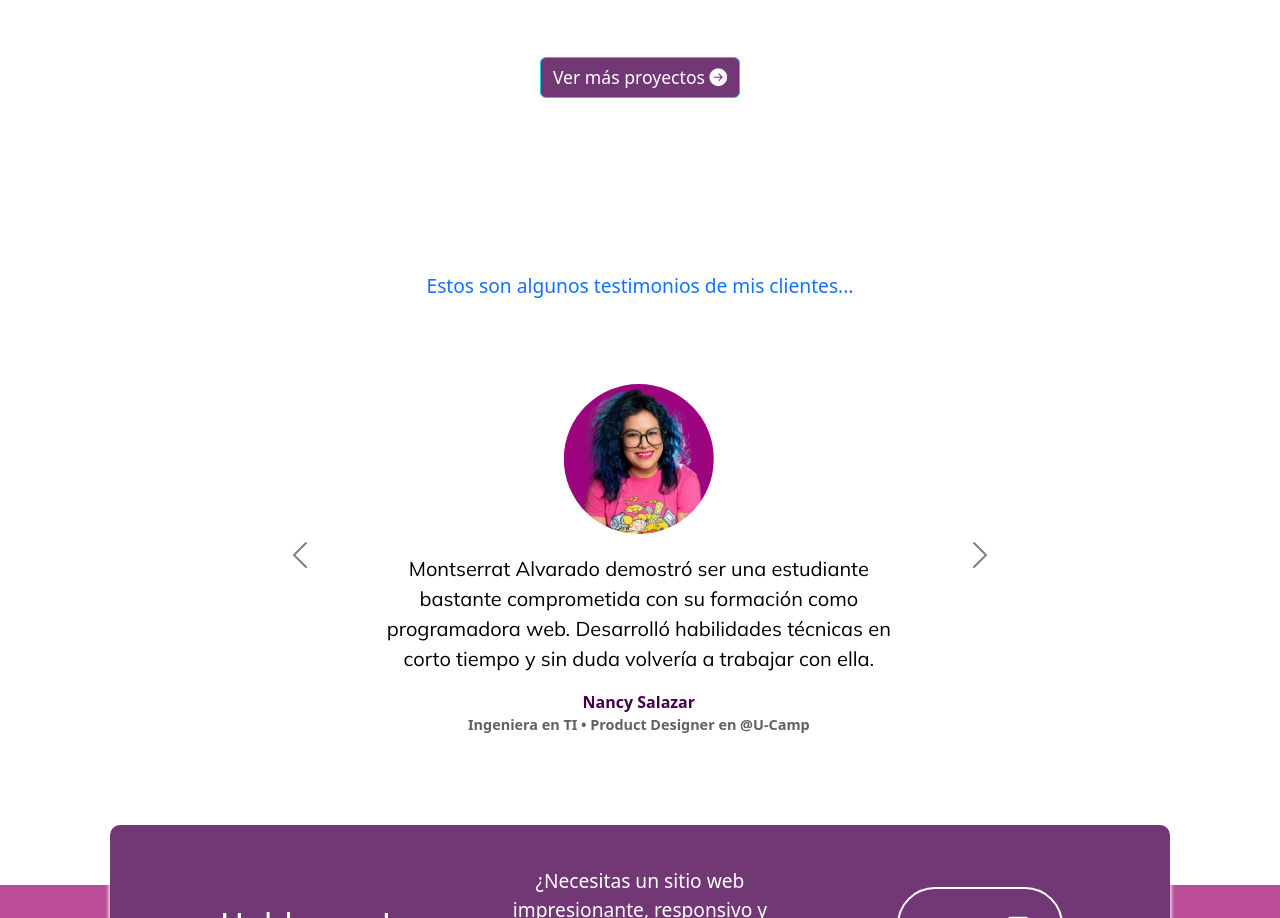
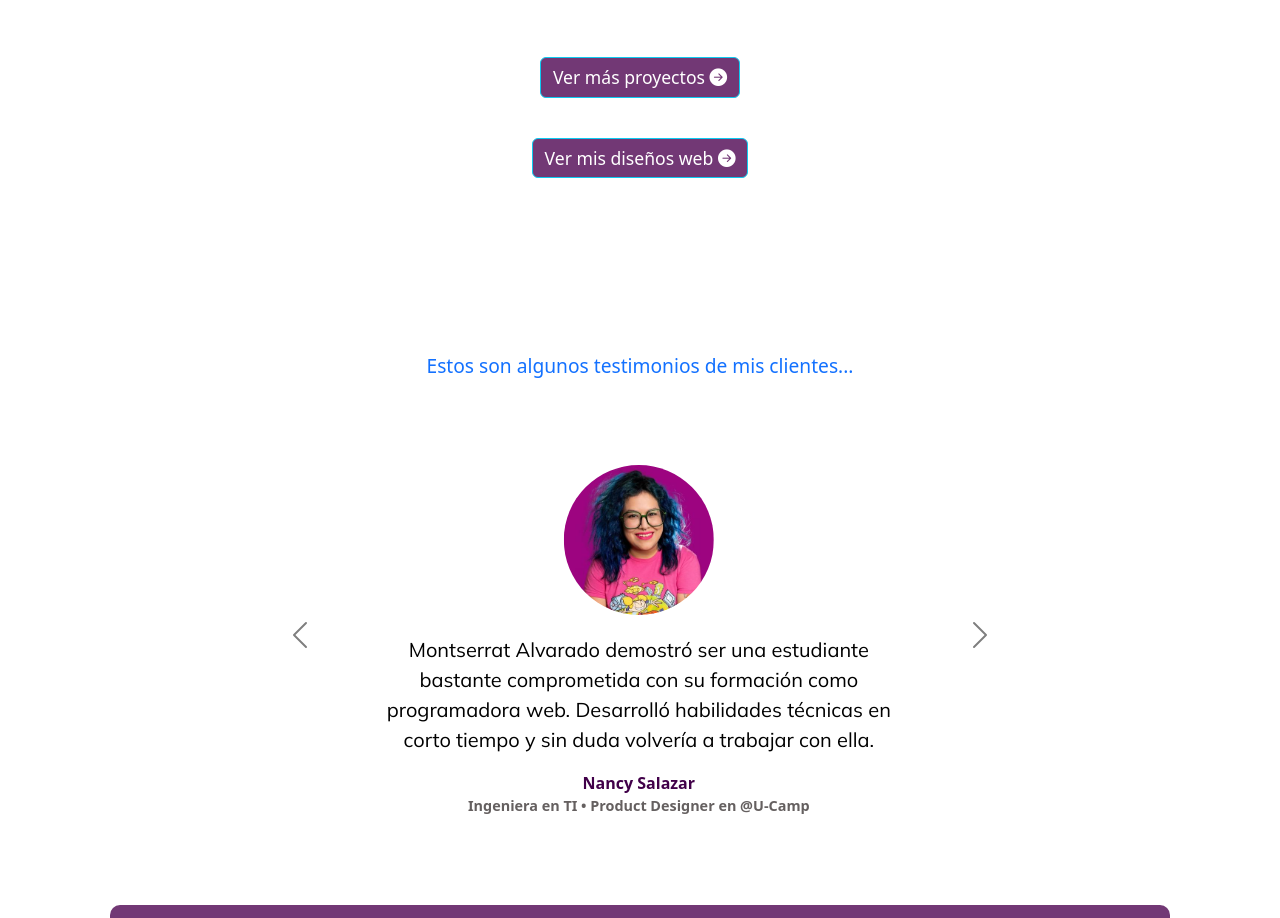
Before and after one commit to MontserratAlza/portafolioTechnolochicasPRO, a plain HTML site: page index.html in a window 1280 px wide. Shown: the part 2501-3419 px from the top of the page. Drawn offline with nearby package versions, Linux system fonts and the light colour scheme; a web font is replaced by a local one.

Commit message:
ultimo portafolio

```diff
--- a/index.html
+++ b/index.html
@@ -242,6 +242,12 @@
           <i class="bi bi-arrow-right-circle-fill"></i>
         </button>
       </a>
+      <a href="https://drive.google.com/drive/folders/1YuATFpodQhcFusPpwD2sKtFGwucG6xyJ?usp=sharing" target="_blank" rel="noopener noreferrer">
+        <button type="button" class="btn btn-info">
+          Ver mis diseños web
+          <i class="bi bi-arrow-right-circle-fill"></i>
+        </button>
+      </a>
     </section>
 
 
--- a/main.js
+++ b/main.js
@@ -7,7 +7,7 @@ let typewriter = new Typewriter(app, {
 
 typewriter
   .pauseFor(2500)
-  .typeString('Desarrollo y diseño de Sitios Web y Software')
+  .typeString('Desarrollo y diseño de Sitios Web, Software Frontend')
   .pauseFor(200)
   .deleteChars(10)
   .start();
```
